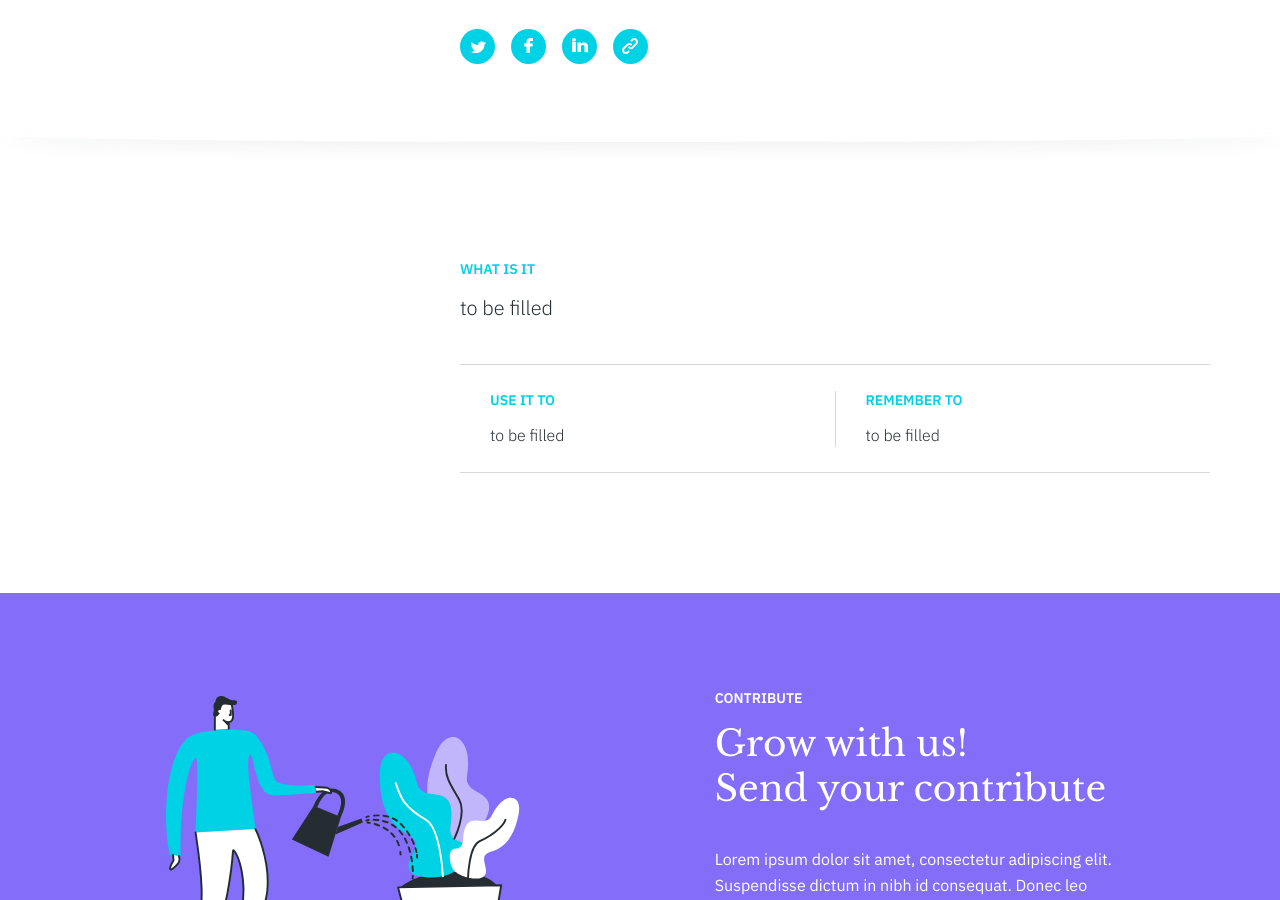
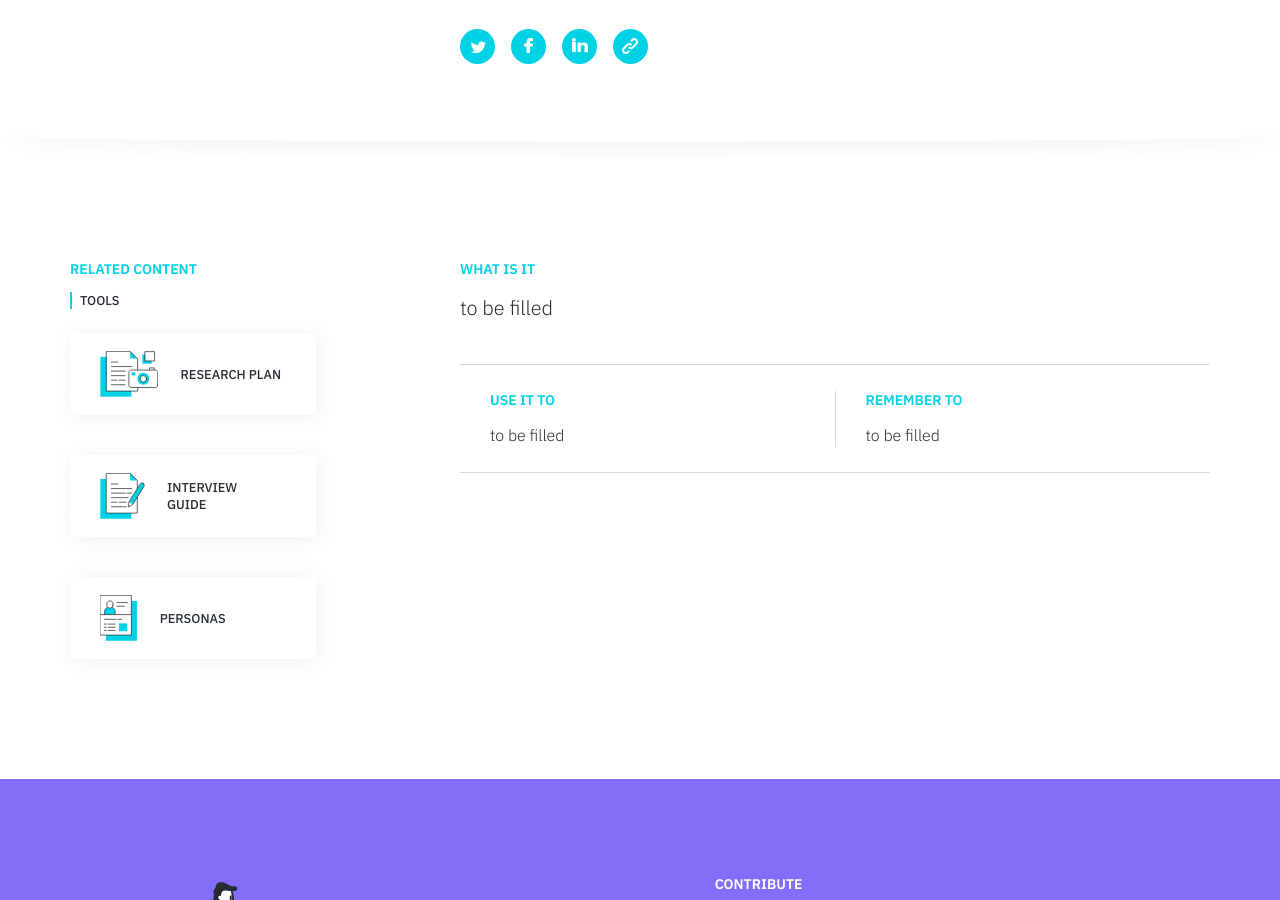
Before and after one commit to service-design-tools/sdt-website, a Jekyll site: the page built from _tools/recruiting-screener.md, in a window 1280 px wide and 900 px high, scrolled down 434 px. Built offline with Jekyll 4.4.1, drawn with Linux system fonts in a browser that asks for light colours.

Commit message:
Update tool “recruiting-screener”

```diff
--- a/_tools/recruiting-screener.md
+++ b/_tools/recruiting-screener.md
@@ -35,6 +35,11 @@ icon: >
     <line class="svg--filled-light svg--outline" x1="41.9" y1="80.5" x2="52.4" y2="80.5"/>
     <line class="svg--filled-light svg--outline" x1="41.9" y1="89.3" x2="74.6" y2="89.3"/>
   </svg>
+related:
+  tools:
+    - Research Plan
+    - Interview Guide
+    - Personas
 use: to be filled
 reminder: to be filled
 ---
```
